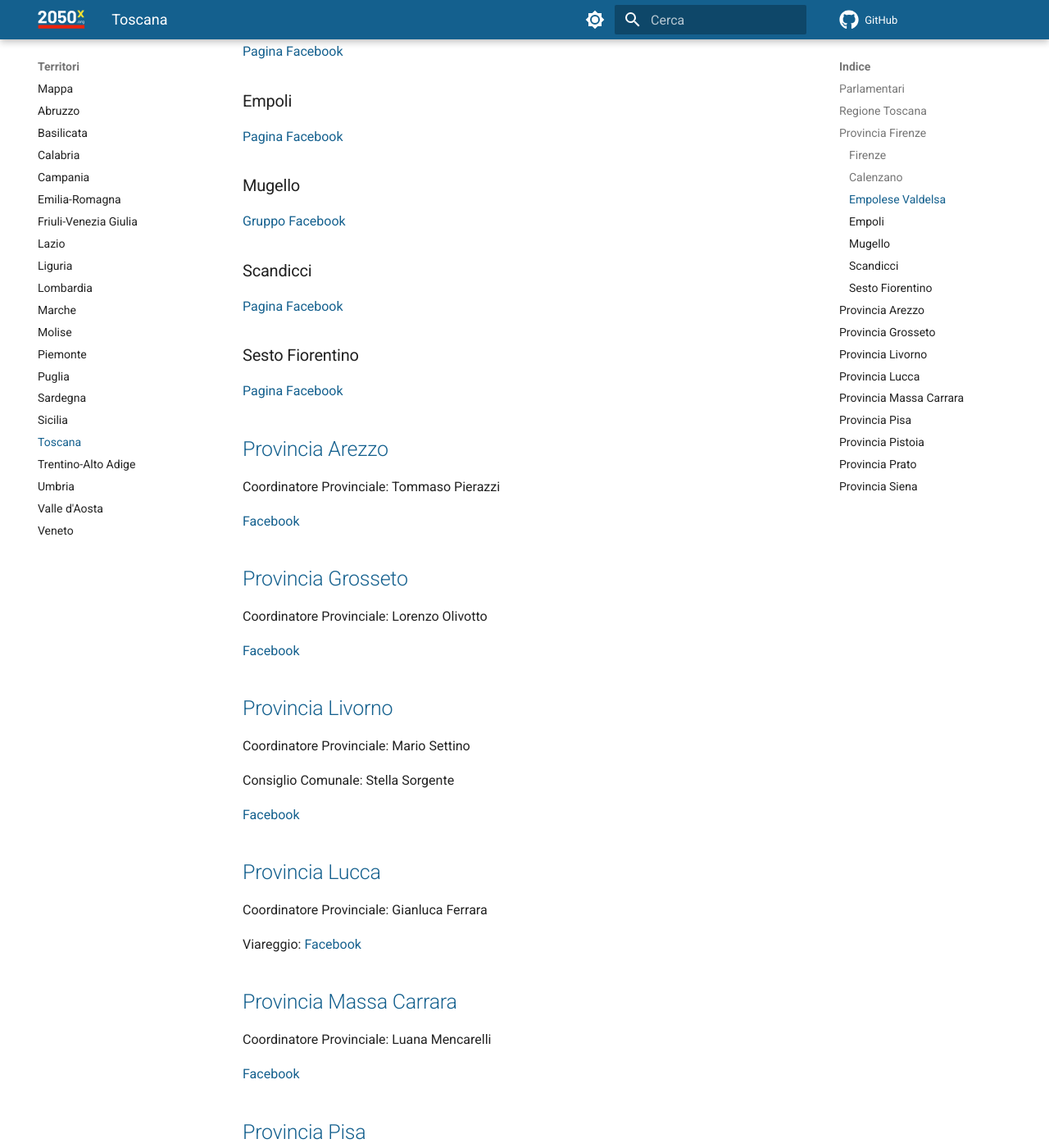
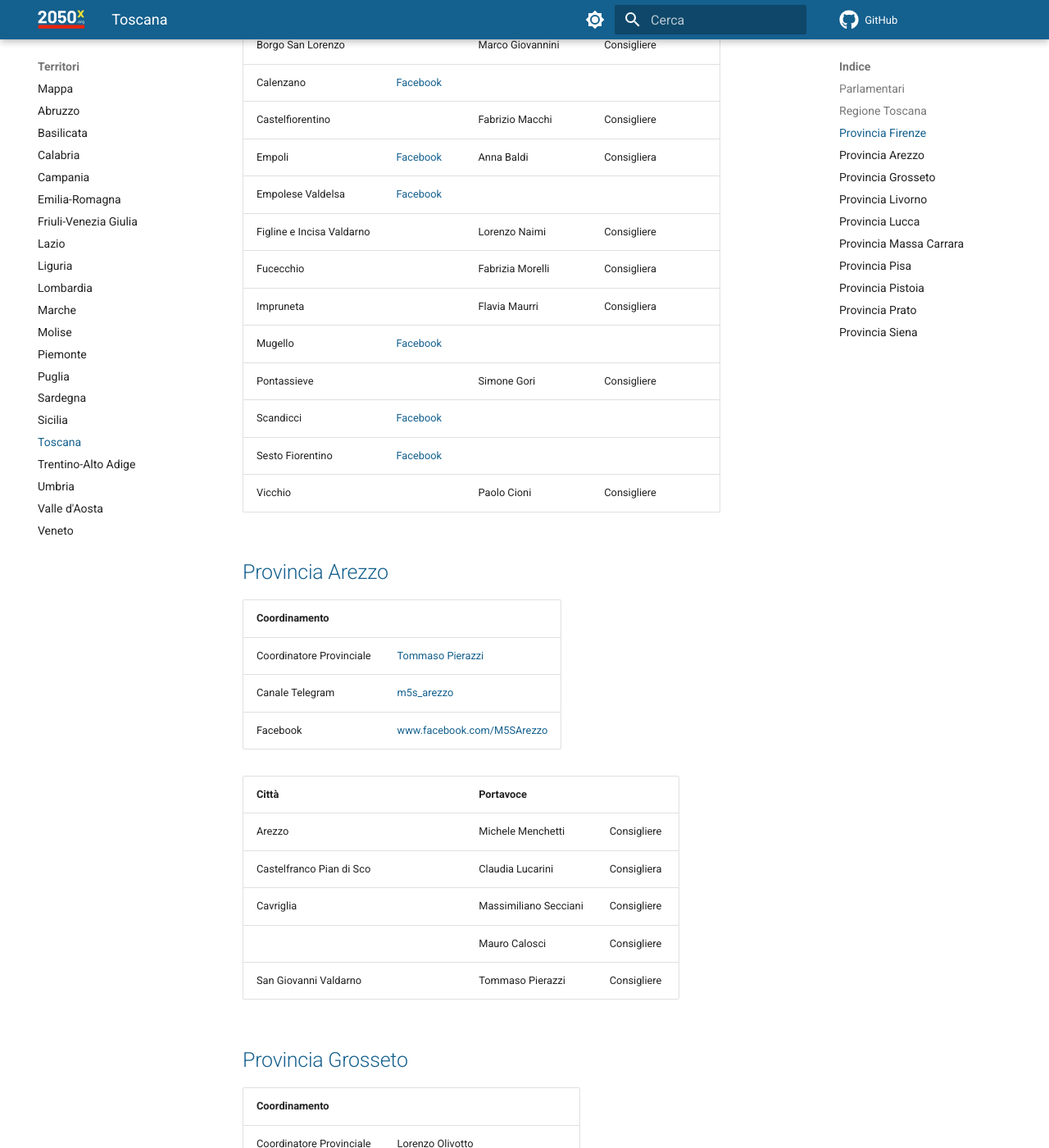
Before and after one commit to 2050x/2050x.github.io, an MkDocs documentation site: the page built from docs/territori/toscana.md, in a window 1280 px wide and 1400 px high, scrolled down 1846 px. Shown: the whole window at 82% size. Built offline with MkDocs 1.6.1 and Material for MkDocs 9.7.7, drawn with Linux system fonts in a browser that asks for light colours; emoji names are drawn with the system emoji font; comment, search, counter and statistics services are not loaded; some of the changed text lies outside the part shown.

Commit message:
dati Toscana

```diff
--- a/docs/territori/toscana.md
+++ b/docs/territori/toscana.md
@@ -1,125 +1,198 @@
 ## Parlamentari
-
 
 | Elezioni 2022| | |
 | - | -| - |
 | Andrea Quartini|  _deputato_ | [contatti](https://linktr.ee/quartini)|
-| Riccardo Ricciardi|  _deputato_| |
-| Ettore Licheri|  _senatore_| |
-| Fabio Massimo Castaldo| _europarlamentare_| |
+| Riccardo Ricciardi|  _deputato_|  [Facebook](https://www.facebook.com/RiccardoRicciardiDeputato) |
+| Ettore Licheri|  _senatore_|  [Facebook](https://www.facebook.com/ettorelicheri) |
+| Fabio Massimo Castaldo| _europarlamentare_| [Facebook](https://www.facebook.com/FabioMassimoCastaldo) |
 
 ## Regione Toscana
 
-**Coordinamento Regionale**
-Irene Galletti | [email]()
+| **Coordinamento Regionale** | |
+| --- | --- |
+| Coordinatore Regionale| Irene Galletti|
+| Canale Telegram| [m5s_toscana](https://t.me/m5s_toscana)|
+| Sito| [www.movimento5stelletoscana.it](https://www.movimento5stelletoscana.it/)|
+| Facebook| [www.facebook.com/Movimento5StelleToscana](https://www.facebook.com/Movimento5StelleToscana/)|
+| Email| [m5s.comunicazione@consiglio.regione.toscana.it](mailto:m5s.comunicazione@consiglio.regione.toscana.it)|
 
-**Consiglio Regionale**
-
-- Irene Galletti, _capogruppo_
-- Silvia Noferi
-
-**Comunicazione**
-
-| **Comunicazione** |  |
-| --- | --- |
-|Canale Telegram| [m5s_toscana](https://t.me/m5s_toscana)|
-|Sito| [www.movimento5stelletoscana.it](https://www.movimento5stelletoscana.it/)|
-|Facebook| [www.facebook.com/Movimento5StelleToscana](https://www.facebook.com/Movimento5StelleToscana/)|
-|Email| [m5s.comunicazione@consiglio.regione.toscana.it](mailto:m5s.comunicazione@consiglio.regione.toscana.it)|
+| **Consiglio Regionale** | | |
+| --- | --- | --- |
+| Irene Galletti | Consigliera Regionale _capogruppo_| [Facebook](https://www.facebook.com/IreneGallettiM5S) |
+| Silvia Noferi | Consigliera Regionale| [Facebook](https://www.facebook.com/silvianoferi64) |
 
 ## Provincia Firenze
 
-| Provincia | |
+| **Coordinamento** | |
 | --- | --- |
-| Coordinatore|[Andrea Quartini](https://linktr.ee/quartini)|
+|Coordinatore Provinciale|[Andrea Quartini](https://linktr.ee/quartini)|
 | Canale Telegram| [m5s_firenze](https://t.me/m5s_firenze)|
 | Newsletter| [m5sfirenze.substack.com](https://m5sfirenze.substack.com)|
 
-### Firenze
-
-**Consiglio Comunale**
-
-- Roberto De Blasi
-- Lorenzo Masi
-
-**Comunicazione**
-
-- [Facebook](https://www.facebook.com/gruppoconsiliareM5S)
-- [Quartiere 4](https://www.facebook.com/groups/511798802268276/)
-
-### Calenzano
-
-[Pagina Facebook](https://www.facebook.com/movimentocinquestelle.calenzano)
-### Empolese Valdelsa
-[Pagina Facebook](https://www.facebook.com/m5sev)
-
-### Empoli
-[Pagina Facebook](https://www.facebook.com/empoli5stelle)
-
-### Mugello
-[Gruppo Facebook](https://www.facebook.com/groups/455094991671670)
-
-### Scandicci
-[Pagina Facebook](https://www.facebook.com/Mov5StelleScandicci)
-
-### Sesto Fiorentino
-[Pagina Facebook](https://www.facebook.com/m5ssestofiorentino)
+| **Città** |  |  **Portavoce** | |
+| --- | --- | --- | --- |
+| Firenze | [Facebook](https://www.facebook.com/gruppoconsiliareM5S) | Roberto De Blasi | Consigliere Comunale |
+| | | Lorenzo Masi | Consigliere Comunale|
+| | | Luigi Benassai | Consigliere Q1 |
+| | | Lorenzo Porazzini | Consigliere Q2|
+| | | Valerio Cipolli | Consigliere Q3|
+| | | Angelo Spensierato | Consigliere Q4|
+| | [Facebook](https://www.facebook.com/groups/511798802268276/) |Daniele Bellucci | Consigliere Q4 |
+| | | Luca Rossi Romanelli | Consigliere Q5||
+| | | Iacopo Spennati | Consigliere Q5 |
+| Borgo San Lorenzo | | Marco Giovannini | Consigliere|
+| Calenzano | [Facebook](https://www.facebook.com/movimentocinquestelle.calenzano) | | |
+| Castelfiorentino | | Fabrizio Macchi | Consigliere|
+| Empoli | [Facebook](https://www.facebook.com/empoli5stelle) | Anna Baldi | Consigliera|
+| Empolese Valdelsa | [Facebook](https://www.facebook.com/m5sev) | | |
+| Figline e Incisa Valdarno | | Lorenzo Naimi | Consigliere|
+| Fucecchio | | Fabrizia Morelli | Consigliera|
+| Impruneta | | Flavia Maurri | Consigliera|
+| Mugello | [Facebook](https://www.facebook.com/groups/455094991671670) | | |
+| Pontassieve | | Simone Gori | Consigliere|
+| Scandicci | [Facebook](https://www.facebook.com/Mov5StelleScandicci) | | |
+| Sesto Fiorentino | [Facebook](https://www.facebook.com/m5ssestofiorentino) | | |
+| Vicchio | | Paolo Cioni|Consigliere|
 
 ## Provincia Arezzo
 
-Coordinatore Provinciale: Tommaso Pierazzi
+| **Coordinamento** | |
+| --- | --- |
+|Coordinatore Provinciale|[Tommaso Pierazzi](https://www.facebook.com/100063457456761/)|
+| Canale Telegram| [m5s_arezzo](https://t.me/m5s_arezzo)|
+| Facebook | [www.facebook.com/M5SArezzo](https://www.facebook.com/M5SArezzo) |
 
-[Facebook](https://www.facebook.com/M5SArezzo)
+| **Città** |  |  **Portavoce** | |
+| --- | --- | --- | --- |
+| Arezzo| | Michele Menchetti|Consigliere|
+| Castelfranco Pian di Sco | |Claudia Lucarini|Consigliera|
+| Cavriglia | |Massimiliano Secciani|Consigliere|
+| | | Mauro Calosci| Consigliere
+| San Giovanni Valdarno| | Tommaso Pierazzi|Consigliere|
 
 ## Provincia Grosseto
 
-Coordinatore Provinciale: Lorenzo Olivotto
+| **Coordinamento** | |
+| --- | --- |
+|Coordinatore Provinciale| Lorenzo Olivotto |
+| Facebook | [www.facebook.com/grosseto5stelle](https://www.facebook.com/grosseto5stelle) |
 
-[Facebook](https://www.facebook.com/grosseto5stelle)
+| **Città** |  |  **Portavoce** | |
+| --- | --- | --- | --- |
+| Grosseto | | Giacomo Gori | Consigliere|
+| Sorano | |Lavinia Montanini | Consigliere|
+| | | Annalisa Saletti | Consigliere|
 
 ## Provincia Livorno
 
-Coordinatore Provinciale: Mario Settino
+| **Coordinamento** | |
+| --- | --- |
+| Coordinatore Provinciale| Mario Settino |
+| Facebook | [livornocinquestelle](https://www.facebook.com/livornocinquestelle)|
 
-Consiglio Comunale: Stella Sorgente
-
-[Facebook](https://www.facebook.com/livornocinquestelle)
+| **Città** |  |  **Portavoce** | |
+| --- | --- | --- | --- |
+|Livorno | | Stella Sorgente | Consigliera|
+| | | Lucia Grassi | Consigliera|
+| | | Luca Vecce | Consigliere|
+|Cecina | | Maria Guglielmino | Consigliera|
+|Collesalvetti | | Daniele Rossi | Consigliere|
+|Piombino | | Daniele Pasquinelli | Consigliere|
+| | | Emanuele Orlandini | Consigliere|
+|Rosignano Marittimo | | Mario Settino | Consigliere|
+| | | Elisa Becherini | Consigliera|
+|San Vincenzo | | Alessio Landi | Assessore|
+| | | Marco Mantovani | Consigliere|
+| | | Antonella Cucinotta | Consigliera|
 
 ## Provincia Lucca
 
-Coordinatore Provinciale: Gianluca Ferrara
+| **Coordinamento** | |
+| --- | --- |
+| Coordinatore Provinciale| Gianluca Ferrara |
+| Facebook | [M5Sviareggio](https://www.facebook.com/M5Sviareggio)|
 
-Viareggio: [Facebook](https://www.facebook.com/M5Sviareggio)
+| **Città** |  |  **Portavoce** | |
+| --- | --- | --- | --- |
+| Capannori | | Simone Lunardi | Consigliere|
+| Pietrasanta | | Nicola Briganti | Consigliere|
 
 ## Provincia Massa Carrara
 
-Coordinatore Provinciale: Luana Mencarelli
+| **Coordinamento** | |
+| --- | --- |
+|Coordinatore Provinciale| Luana Mencarelli |
+| Canale Telegram| [m5s_massa_carrara](https://t.me/m5s_massa_carrara) |
+| Facebook| [massacinquestelle](https://www.facebook.com/massacinquestelle) |
 
-[Facebook](https://www.facebook.com/massacinquestelle)
+| **Città** |  |  **Portavoce** | |
+| --- | --- | --- | --- |
+| Carrara | | Matteo Martinelli | Consigliere |
+| Massa | | Luana Mencarelli | Consigliera |
+| | | Paolo Menchini | Consigliere |
 
 ## Provincia Pisa
 
-Coordinatore Provinciale: Claudio Loconsole
+| **Coordinamento** | |
+| --- | --- |
+|Coordinatore Provinciale| Claudio Loconsole |
+| Facebook | [MoVimento5StellePisa](https://www.facebook.com/MoVimento5StellePisa)|
 
-[Facebook](https://www.facebook.com/MoVimento5StellePisa)
+| **Città** |  |  **Portavoce** | |
+| --- | --- | --- | --- |
+| Pisa |  | Gabriele Amore | Consigliere|
+|  | |Alessandro Tolaini|Consigliere|
+| Cascina |  | David Barontini|Consigliere|
+|  | |Claudio Loconsole|Assessore|
+| Ponsacco | |Gianluigi Arrighini|Consigliere|
+| San Giuliano Terme | |Luigi Vitiello|Consigliere|
+| | |Giampaolo Marrocu|Consigliere|
+| Vecchiano | |Gabriele Fabbris|Consigliere|
 
 ## Provincia Pistoia
 
-Coordinatore Provinciale: Simone Magnani
+| **Coordinamento** | |
+| --- | --- |
+|Coordinatore Provinciale | Simone Magnani |
+| Canale Telegram| [m5s_pistoia](https://t.me/m5s_pistoia) |
+| Facebook | [Pagina Facebook](https://www.facebook.com/profile.php?id=100079568208967)|
 
-[Facebook](https://www.facebook.com/profile.php?id=100079568208967)
+| **Città** |  |  **Portavoce** | |
+| --- | --- | --- | --- |
+| Agliana|  | Massimo Bartoli|Consigliere|
+| Buggiano|  | Danilo Ricci|Consigliere|
+| Monsummano Terme|  | Roberto Mineo|Consigliere|
+| Montecatini |  | Simone Magnani|Consigliere|
+
 
 ## Provincia Prato
 
-Coordinatore Provinciale: Carmine Maioriello
+| **Coordinamento** | |
+| --- | --- |
+|Coordinatore Provinciale | Carmine Maioriello |
+| Facebook | [MoVimento5StellePrato](https://www.facebook.com/MoVimento5StellePrato)|
 
-[Facebook](https://www.facebook.com/MoVimento5StellePrato)
+| **Città** |  |  **Portavoce** | |
+| --- | --- | --- | --- |
+|Prato | |Carmine Maioriello | Consigliere |
+| | |Silvia La Vita | Consigliere |
 
 ## Provincia Siena
 
-Coordinatore Provinciale: Bonella Martinozzi
+| **Coordinamento** | |
+| --- | --- |
+| Coordinatore Provinciale | Bonella Martinozzi |
+| Facebook | [Siena5Stelle](https://www.facebook.com/Siena5Stelle)|
 
-[Facebook](https://www.facebook.com/Siena5Stelle)
+| **Città** |  |  **Portavoce** | |
+| --- | --- | --- | --- |
+| Buonconvento | | Marino Belloni | Consigliere |
+| Colle Val D'Elsa | | Monica Sottili | Consigliera |
+| Foiano della Chiana | | Giovanni Ciampa | Consigliere |
+| Montepulciano | | Mauro Bianchi | Consigliere |
+| Sovicille | | Roberto Bonucci | Consigliere |
+| | | Michele Ballerini | Consigliere
 
 <!--
 ## Calendario Attività
```
Also changed, not shown: docs/territori/index.md (+5 -1 lines).
